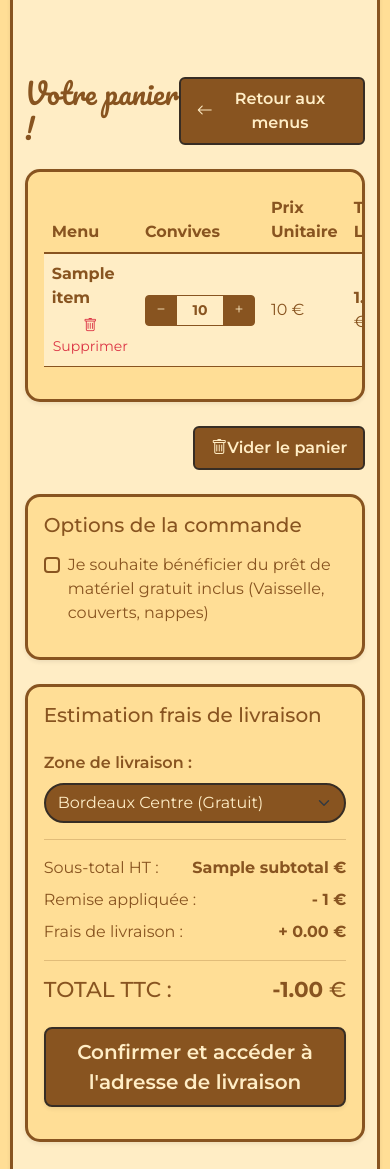
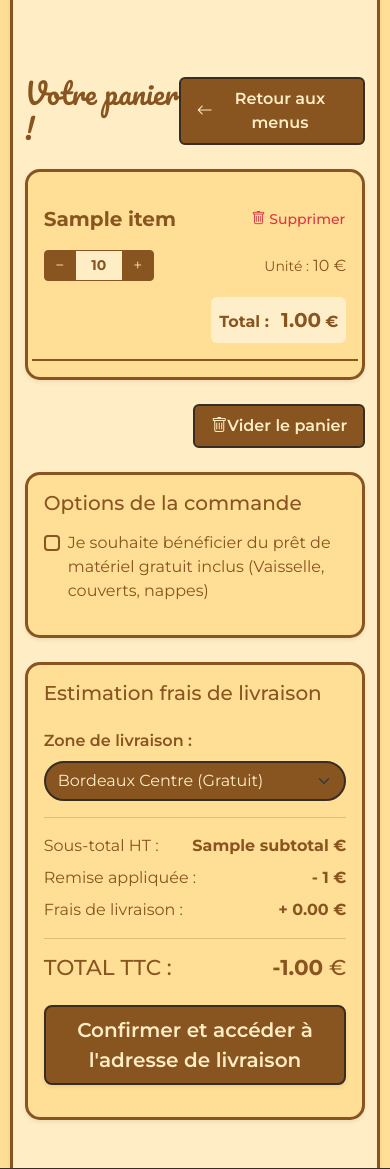
Before and after one commit to anthonymulapro-tech/Vite-Et-Gourmand, a Flask app: template frontend/templates/cart.html in a window 390 px wide. Shown: the part 490-1659 px from the top of the page. Run offline with Flask 3, Linux system fonts and the light colour scheme; the template is opened without the code that fills it: most values are stand-ins (such as "Sample title", 1, 10 or a date in 2020); some libraries are stand-ins or nearby versions.

Commit message:
style(ui):refonte responsive de la vue panier avec grille flexbox

```diff
--- a/frontend/templates/cart.html
+++ b/frontend/templates/cart.html
@@ -31,46 +31,58 @@
         <div class="row">
             <div class="col-lg-8">
 
-                <div class="table-responsive shadow-sm p-3 mb-4 vg-box rounded">
-                    <table class="table align-middle">
-                        <thead class="table-light">
-                            <tr>
-                                <th>Menu</th>
-                                <th>Convives</th>
-                                <th>Prix Unitaire</th>
-                                <th>Total Ligne</th>
-                            </tr>
-                        </thead>
-                        <tbody id="cart-tbody">
+                <div class="shadow-sm mb-4 vg-box rounded p-3 p-md-4">
+
+                    <!-- En-tête (Visible uniquement sur PC/Tablette) -->
+                    <div class="row fw-bold pb-2 mb-3 d-none d-md-flex" style="color: var(--brand-brown); border-bottom: 2px solid var(--brand-brown);">
+                        <div class="col-md-4">Menu</div>
+                        <div class="col-md-3 text-center">Convives</div>
+                        <div class="col-md-2 text-center">Prix Unitaire</div>
+                        <div class="col-md-3 text-end">Total Ligne</div>
+                    </div>
+
+                    <!-- Corps du panier -->
+                    <div id="cart-tbody">
                         {% for item in cart_items %}
-                            <tr id="row-{{ item.id_menu }}">
-                                <td>
-                                    <strong>{{ item.name }}</strong><br>
-                                    <button type="button" class="btn btn-sm p-0 mt-1 btn-remove-item btn-trash-custom" data-id="{{ item.id_menu }}">
+                        <div class="row align-items-center py-3" id="row-{{ item.id_menu }}" style="border-bottom: 2px solid var(--brand-brown);">
+
+                            <!-- 1. Menu & Bouton Supprimer -->
+                            <div class="col-12 col-md-4 mb-3 mb-md-0 d-flex justify-content-between align-items-center d-md-block">
+                                <strong class="fs-5 text-brand-brown">{{ item.name }}</strong>
+                                <button type="button" class="btn btn-sm p-0 mt-md-1 btn-remove-item btn-trash-custom text-danger fw-medium" data-id="{{ item.id_menu }}">
                                     <i class="bi bi-trash"></i> Supprimer
                                 </button>
-                                </td>
-                                <td>
+                            </div>
+
+                            <!-- 2. Contrôle des convives -->
+                            <div class="col-6 col-md-3 d-flex justify-content-md-center align-items-center mb-2 mb-md-0">
                                 <div class="input-group input-group-sm cart-qty-group" style="width: 110px;">
                                     <button class="btn btn-cart-qty btn-qty" type="button" data-action="minus" data-id="{{ item.id_menu }}">
                                         <i class="bi bi-dash"></i>
                                     </button>
-
                                     <input type="text" class="form-control text-center fw-bold text-brand-brown" id="qty-{{ item.id_menu }}" value="{{ item.quantity }}" readonly>
-
                                     <button class="btn btn-cart-qty btn-qty" type="button" data-action="plus" data-id="{{ item.id_menu }}">
                                         <i class="bi bi-plus"></i>
                                     </button>
                                 </div>
-                                </td>
-                                <td>{{ item.price }} €</td>
-                                <td>
-                                    <strong id="line-total-{{ item.id_menu }}">{{ "{:.2f}".format(item.total_price) }}</strong> €
-                                </td>
-                            </tr>
+                            </div>
+
+                            <!-- 3. Prix Unitaire -->
+                            <div class="col-6 col-md-2 text-end text-md-center mb-2 mb-md-0">
+                                <span class="d-md-none text-muted small me-1">Unité :</span>{{ item.price }} €
+                            </div>
+
+                            <!-- 4. Total de la ligne -->
+                            <div class="col-12 col-md-3 text-end mt-2 mt-md-0">
+                                <div class="p-2 rounded d-inline-block" style="background-color: rgba(255,255,255,0.5);">
+                                    <span class="d-md-none fw-bold me-2 text-brand-brown">Total :</span>
+                                    <strong class="fs-5 text-brand-brown" id="line-total-{{ item.id_menu }}">{{ "{:.2f}".format(item.total_price) }}</strong> <span class="fw-bold text-brand-brown">€</span>
+                                </div>
+                            </div>
+
+                        </div>
                         {% endfor %}
-                        </tbody>
-                    </table>
+                    </div>
                 </div>
 
                <div class="d-flex justify-content-end mb-4 mt-2">
```
Lines whose indentation alone changed are shown as unchanged.
